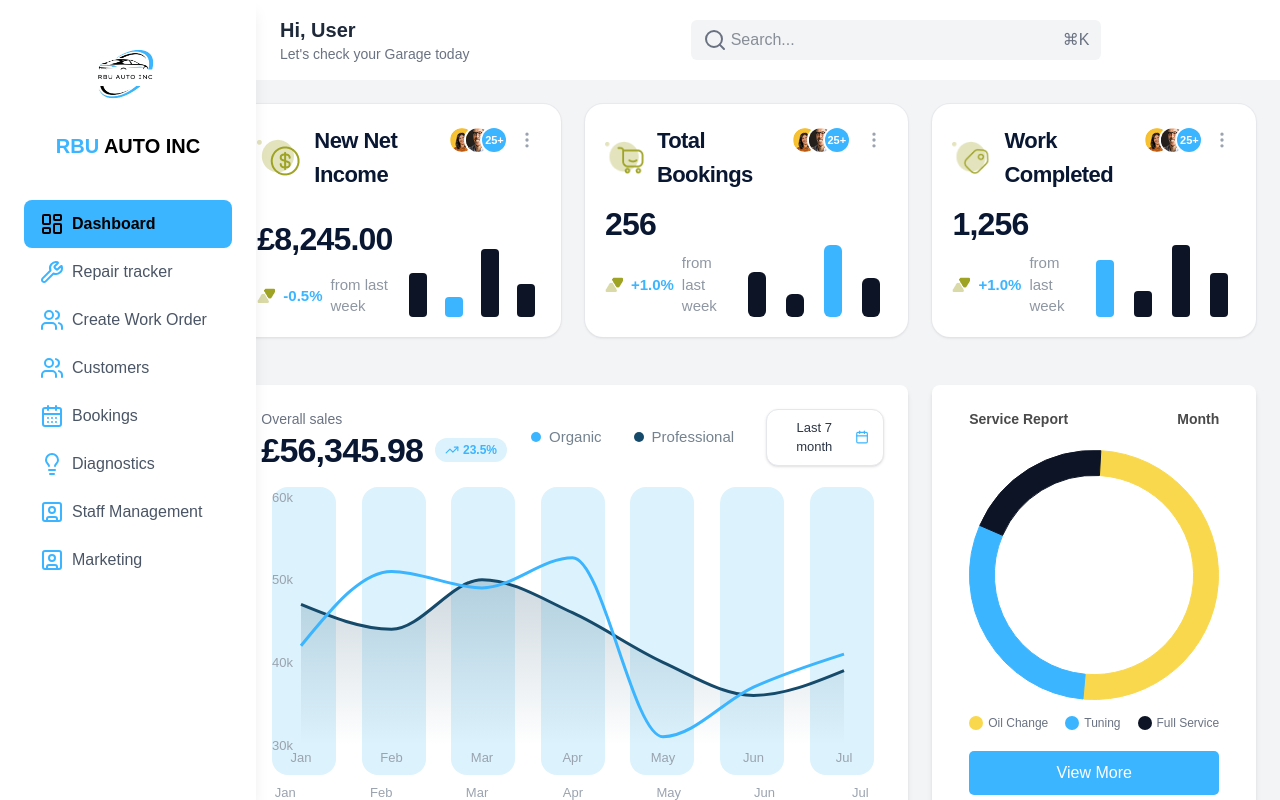
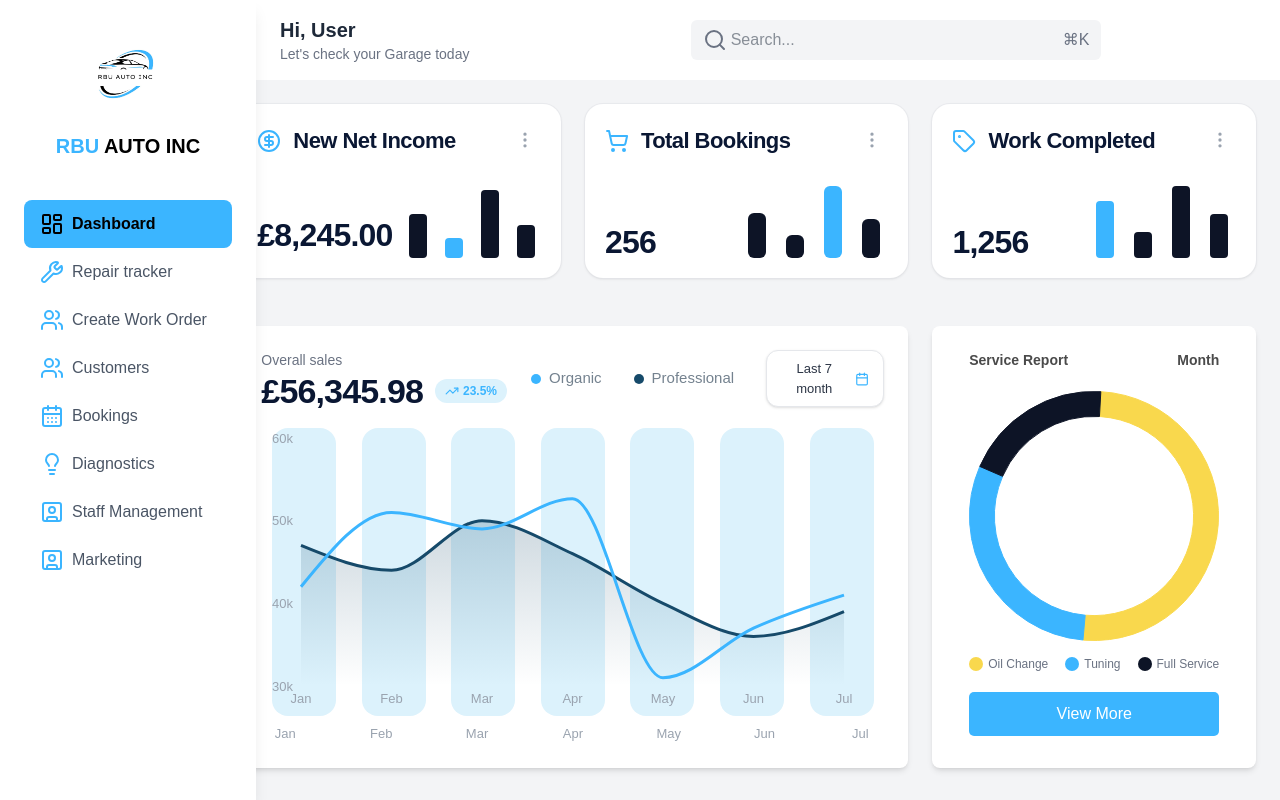
Before and after one commit to hamzaj-b/RBU-Autos, a Next.js app: page / in a window 1280 px wide. Shown: the top 800 px of the page. Built offline with nearby package versions, Linux system fonts and the light colour scheme.

Commit message:
few more UI changes

```diff
--- a/app/components/dashboard/NetIncomeCard.jsx
+++ b/app/components/dashboard/NetIncomeCard.jsx
@@ -1,27 +1,11 @@
 "use client";
 import React from "react";
-import { MoreVertical, ArrowDown } from "lucide-react";
-
-// Tiny stacked avatars (dummy)
-function Avatars() {
-  return (
-    <div className="flex -space-x-2">
-      <img
-        src="/profile.png"
-        alt="u1"
-        className="h-6 w-6 rounded-full ring-2 ring-white"
-      />
-      <img
-        src="user1.png"
-        alt="u2"
-        className="h-6 w-6 rounded-full ring-2 ring-white"
-      />
-      <span className="inline-flex h-6 min-w-[24px] items-center justify-center rounded-full bg-blue px-1 text-[11px] font-semibold text-white ring-2 ring-white">
-        25+
-      </span>
-    </div>
-  );
-}
+import {
+  MoreVertical,
+  ArrowDown,
+  CircleDollarSign,
+  ArrowUpDown,
+} from "lucide-react";
 
 // Improved SVG micro bar chart with even spacing
 function MiniBars({ data = [54, 22, 96, 44], accentIndex = 1 }) {
@@ -86,13 +70,13 @@ export default function NewNetIncomeCard({
       {/* top row */}
       <div className="flex items-start justify-between">
         <div className="flex items-center gap-2 sm:gap-3">
-          <img src="/icon2.png" alt="" className="w-5 sm:w-auto" />
+          {/* <img src="/icon2.png" alt="" className="w-5 sm:w-auto" /> */}
+          <CircleDollarSign className="h- w- text-blue" />
           <div className="text-lg sm:text-[22px] font-bold tracking-tight text-[#0a1733]">
             {title}
           </div>
         </div>
         <div className="flex items-center gap-2 sm:gap-3">
-          <Avatars />
           <button className="grid h-7 sm:h-8 w-7 sm:w-8 place-items-center rounded-full text-[#9AA3AF] hover:bg-gray-50">
             <MoreVertical className="h-4 sm:h-5 w-4 sm:w-5" />
           </button>
@@ -105,16 +89,6 @@ export default function NewNetIncomeCard({
           <div className="text-xl sm:text-[32px] font-bold tracking-tight text-[#0a1733]">
             {currency(amount)}
           </div>
-          <div className="mt-2 sm:mt-3 flex items-center gap-1 sm:gap-2 text-sm sm:text-[15px]">
-          <img
-  src="/previous.png"
-  width={14}
-  className="sm:w-[18px]"
-  alt=""
-/>
-            <span className="text-[#3BB5FF] font-semibold">{pctText}</span>
-            <span className="text-[#8f97a3]">from last week</span>
-          </div>
         </div>
 
         {/* mini chart */}
--- a/app/components/dashboard/TotalBookings.jsx
+++ b/app/components/dashboard/TotalBookings.jsx
@@ -1,27 +1,6 @@
 "use client";
 import React from "react";
-import { MoreVertical } from "lucide-react";
-
-// --- tiny stacked avatars (uses your local assets like your other card)
-function Avatars() {
-  return (
-    <div className="flex -space-x-2">
-      <img
-        src="/profile.png"
-        alt="u1"
-        className="h-6 w-6 rounded-full ring-2 ring-white"
-      />
-      <img
-        src="/user1.png"
-        alt="u2"
-        className="h-6 w-6 rounded-full ring-2 ring-white"
-      />
-      <span className="inline-flex h-6 min-w-[24px] items-center justify-center rounded-full bg-[#3BB5FF] px-1 text-[11px] font-semibold text-white ring-2 ring-white">
-        25+
-      </span>
-    </div>
-  );
-}
+import { ArrowUpDown, MoreVertical, ShoppingCart } from "lucide-react";
 
 // --- micro bar chart (kept consistent so last bar never clips)
 function MiniBars({ data = [48, 26, 84, 52], accentIndex = 2 }) {
@@ -75,18 +54,12 @@ export default function NewBookingsCard({
       {/* header */}
       <div className="flex items-start justify-between">
         <div className="flex items-center gap-2 sm:gap-3">
-          {/* use your cart icon image to match design */}
-          <img
-            src="/icon3.png"
-            alt="bookings"
-            className="w-5 sm:h-10 sm:w-10 object-contain"
-          />
+          <ShoppingCart className="h-6 w-6 text-blue" />
           <div className="text-lg sm:text-[22px] font-bold tracking-tight text-[#0a1733]">
             {title}
           </div>
         </div>
         <div className="flex items-center gap-2 sm:gap-3">
-          <Avatars />
           <button className="grid h-7 w-7 sm:h-8 sm:w-8 place-items-center rounded-full text-[#9AA3AF] hover:bg-gray-50">
             <MoreVertical className="h-4 w-4 sm:h-5 sm:w-5" />
           </button>
@@ -99,16 +72,6 @@ export default function NewBookingsCard({
           <div className="text-xl sm:text-[32px] font-black leading-none tracking-tight text-[#0a1733]">
             {amount}
           </div>
-          <div className="mt-2 sm:mt-3 flex items-center gap-1 sm:gap-2 text-sm sm:text-[15px]">
-            <img
-              src="/previous.png"
-              width={14}
-              className="sm:w-[18px]"
-              alt=""
-            />
-            <span className="text-blue font-semibold">{deltaPct}</span>
-            <span className="text-[#8f97a3]">from last week</span>
-          </div>
         </div>
 
         <div className="shrink-0 rounded-2xl bg-white pr-1">
--- a/app/components/dashboard/WorkCompletedCard.jsx
+++ b/app/components/dashboard/WorkCompletedCard.jsx
@@ -1,27 +1,6 @@
 "use client";
 import React from "react";
-import { MoreVertical } from "lucide-react";
-
-/* --- tiny stacked avatars (uses your local images like your other cards) --- */
-function Avatars() {
-  return (
-    <div className="flex -space-x-2">
-      <img
-        src="/profile.png"
-        alt="u1"
-        className="h-6 w-6 rounded-full ring-2 ring-white"
-      />
-      <img
-        src="/user1.png"
-        alt="u2"
-        className="h-6 w-6 rounded-full ring-2 ring-white"
-      />
-      <span className="inline-flex h-6 min-w-[24px] items-center justify-center rounded-full bg-[#3BB5FF] px-1 text-[11px] font-semibold text-white ring-2 ring-white">
-        25+
-      </span>
-    </div>
-  );
-}
+import { ArrowUpDown, MoreVertical, Tag } from "lucide-react";
 
 /* --- micro bar chart (even spacing, rounded bars; never cuts last bar) --- */
 function MiniBars({ data = [78, 34, 96, 58], accentIndex = 0 }) {
@@ -76,13 +55,12 @@ export default function WorkCompletedCard({
       {/* header */}
       <div className="flex items-start justify-between">
         <div className="flex items-center gap-2 sm:gap-3">
-          <img src={iconSrc} alt="work" className="w-5 sm:h-10 sm:w-10 object-contain" />
+          <Tag className="h-6 w-6 text-blue" />
           <div className="text-lg sm:text-[22px] font-bold tracking-tight text-[#0a1733]">
             {title}
           </div>
         </div>
         <div className="flex items-center gap-2 sm:gap-3">
-          <Avatars />
           <button className="grid h-7 w-7 sm:h-8 sm:w-8 place-items-center rounded-full text-[#9AA3AF] hover:bg-gray-50">
             <MoreVertical className="h-4 w-4 sm:h-5 sm:w-5" />
           </button>
@@ -95,11 +73,6 @@ export default function WorkCompletedCard({
           <div className="text-xl sm:text-[32px] font-black leading-none tracking-tight text-[#0a1733]">
             {amount.toLocaleString()}
           </div>
-          <div className="mt-2 sm:mt-3 flex items-center gap-1 sm:gap-2 text-sm sm:text-[15px]">
-            <img src="/previous.png" width={14} height={14} className="sm:w-[18px]" alt="up" />
-            <span className="text-blue font-semibold">{deltaPct}</span>
-            <span className="text-[#8f97a3]">from last week</span>
-          </div>
         </div>
 
         <div className="shrink-0 rounded-2xl bg-white pr-1">
```
